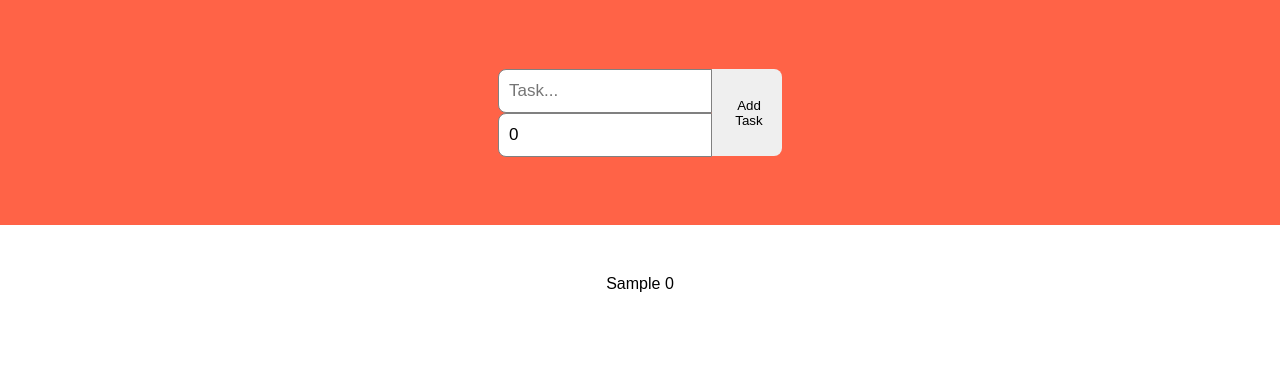
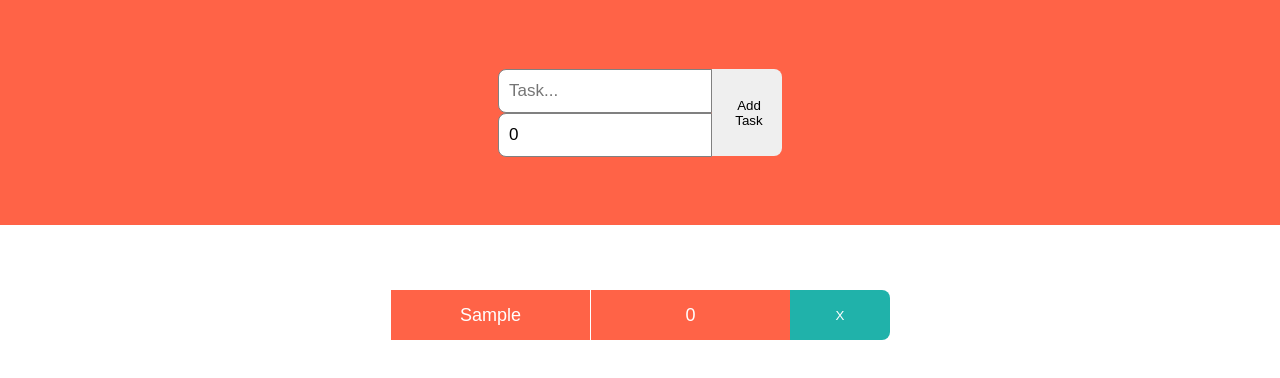
Before and after one commit to mitrasingh/todolist, a React (Vite) app: page / in a window 1280 px wide. Both pictures are taken after typing "Sample" into the empty fields and a click on the button "Add Task". Shown: the top 378 px of the page. Built offline with nearby package versions, Linux system fonts and the light colour scheme.

Commit message:
completeTask function added to component

```diff
--- a/src/components/TodoTask.tsx
+++ b/src/components/TodoTask.tsx
@@ -2,12 +2,17 @@ import { Task } from "../Types";
 
 type TodoTaskProps = {
 	task: Task;
+	completeTask(taskNameToDelete: string): void;
 };
 
-export const TodoTask = ({ task }: TodoTaskProps) => {
+export const TodoTask = ({ task, completeTask }: TodoTaskProps) => {
 	return (
-		<div>
-			{task.taskName} {task.deadline}
+		<div className="task">
+			<div className="content">
+				<span>{task.taskName}</span>
+				<span>{task.deadline}</span>
+			</div>
+			<button onClick={() => completeTask(task.taskName)}>X</button>
 		</div>
 	);
 };
```
